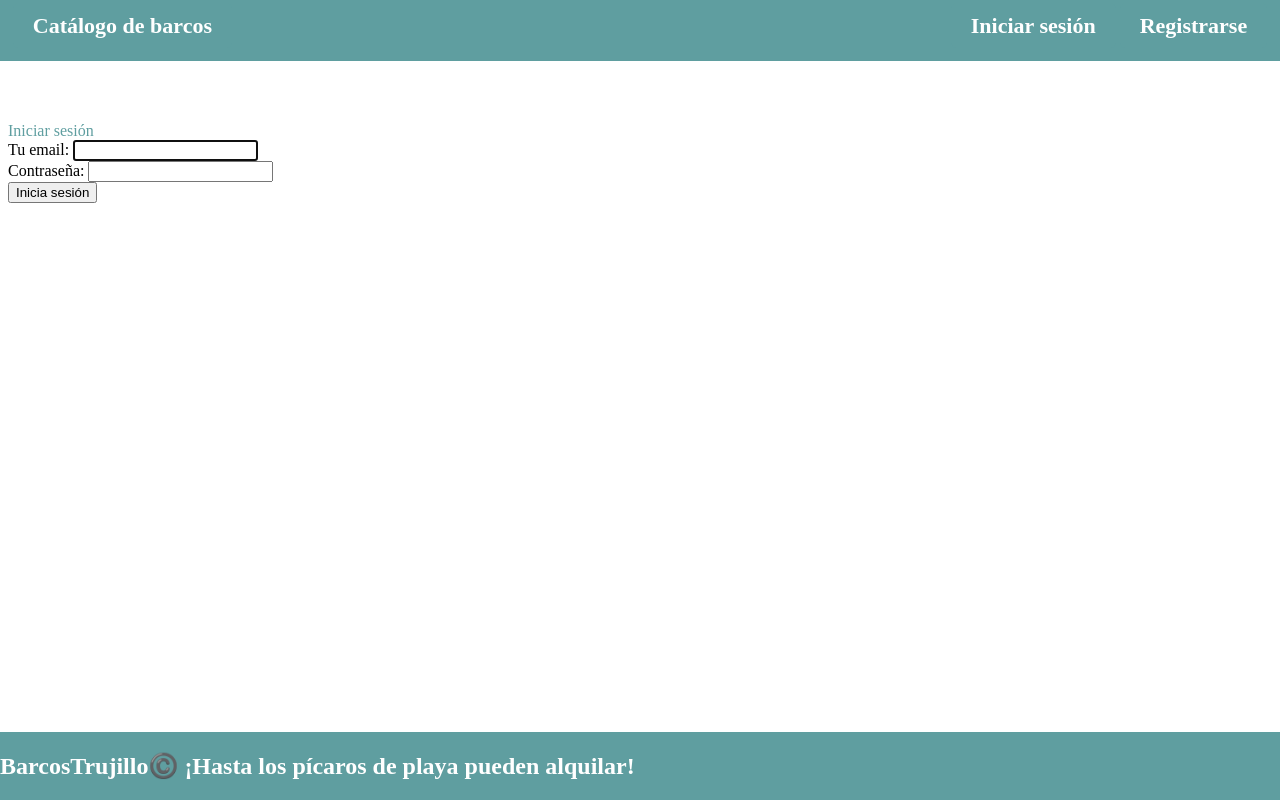
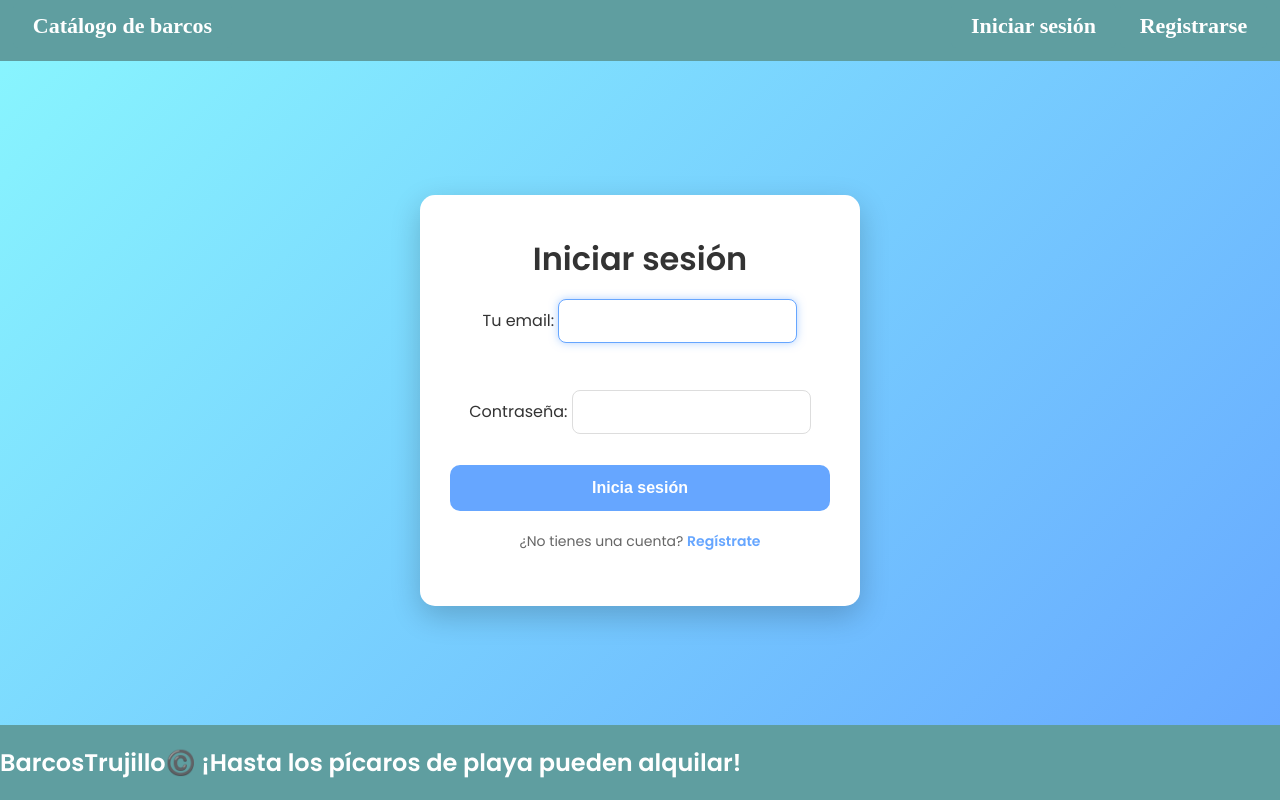
Before and after one commit to frajimmor2/NavegaTrujillo, a Django app: page /auth/login/ in a window 1280 px wide. Run offline with Django 5.2, Linux system fonts and the light colour scheme.

Commit message:
css de inicio de sesión y registro

```diff
--- /dev/null
+++ b/NavegaTrujilloWeb/static/css/login.css
@@ -0,0 +1,86 @@
+@import url('https://fonts.googleapis.com/css2?family=Poppins:wght@300;400;600&display=swap');
+
+body.login-page {
+    font-family: 'Poppins', sans-serif;
+    background: linear-gradient(135deg, #89f7fe, #66a6ff);
+    margin: 0;
+    padding: 0;
+    display: flex;
+    justify-content: center;
+    align-items: center;
+    height: 100vh;
+    color: #333;
+}
+
+.login-container-custom {
+    background: #ffffff;
+    padding: 40px 30px;
+    border-radius: 15px;
+    box-shadow: 0 10px 30px rgba(0, 0, 0, 0.2);
+    text-align: center;
+    width: 380px;
+}
+
+h1-login-custom {
+    font-size: 32px;
+    color: #333;
+    margin-bottom: 20px;
+    font-weight: 600;
+    text-align: center;
+}
+
+
+.form-login-custom {
+    display: flex;
+    flex-direction: column;
+    gap: 15px;
+}
+
+.form-login-custom input {
+    padding: 12px 15px;
+    border: 1px solid #ddd;
+    border-radius: 8px;
+    font-size: 16px;
+    color: #333;
+    transition: border-color 0.3s, box-shadow 0.3s;
+}
+
+.form-login-custom input:focus {
+    border-color: #66a6ff;
+    outline: none;
+    box-shadow: 0 0 8px rgba(102, 166, 255, 0.5);
+}
+
+.button-login-custom {
+    background-color: #66a6ff;
+    color: white;
+    border: none;
+    padding: 14px;
+    border-radius: 10px;
+    font-size: 16px;
+    font-weight: 600;
+    cursor: pointer;
+    transition: all 0.3s ease-in-out;
+}
+
+.button-login-custom:hover {
+    background-color: #4e89df;
+    transform: scale(1.05);
+}
+
+.footer-login-custom {
+    margin-top: 20px;
+    font-size: 14px;
+    color: #666;
+}
+
+.footer-login-custom a {
+    color: #66a6ff;
+    font-weight: 600;
+    text-decoration: none;
+    transition: color 0.3s;
+}
+
+.footer-login-custom a:hover {
+    color: #4e89df;
+}
--- a/NavegaTrujilloWeb/templates/registration/login.html
+++ b/NavegaTrujilloWeb/templates/registration/login.html
@@ -1,11 +1,20 @@
 {% extends 'base_template.html' %}
+{% load static %}
 
-{% block title %} Iniciar sesión {% endblock %}
+
 {% block main %}
-<form method="post">
-  {% csrf_token %}
-  {{ form }}
-  <button type="submit">Inicia sesión</button>
-</form>
-
+<link rel="stylesheet" href="{% static 'css/login.css' %}">
+<body class="login-page">
+    <div class="login-container-custom">
+        <h1-login-custom>Iniciar sesión</h1-login-custom>
+        <form method="post" class="form-login-custom">
+            {% csrf_token %}
+            {{ form.as_p }}
+            <button type="submit" class="button-login-custom">Inicia sesión</button>
+        </form>
+        <div class="footer-login-custom">
+            <p>¿No tienes una cuenta? <a href="{% url 'signup' %}">Regístrate</a></p>
+        </div>
+    </div>
+</body>
 {% endblock %}
```
Also changed, not shown: NavegaTrujilloWeb/static/css/signup.css (added, +121 -0 lines), NavegaTrujilloWeb/templates/registration/signup.html (+44 -16 lines), NavegaTrujilloWeb/business/migrations/0008_alter_reservation_rental_end_date_and_more.py (added).
